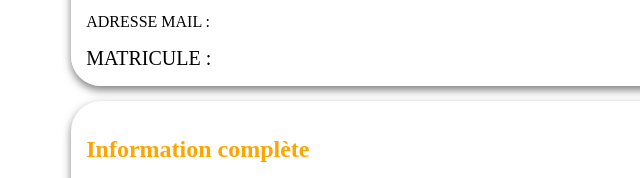
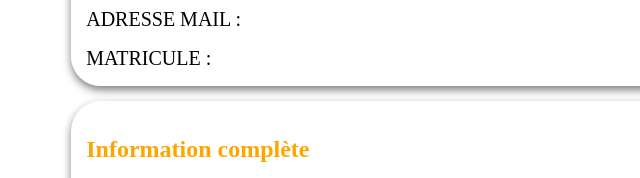
Before and after one commit to adamakonake/Tp_html_css_js_php, a plain HTML site: page detailClient.html in a window 1280 px wide. Shown: the part 365-543 px from the top of the page, 0-640 px from the left. Drawn offline with Linux system fonts and the light colour scheme; no server answers.

Commit message:
correction

```diff
--- a/detailClient.html
+++ b/detailClient.html
@@ -36,7 +36,7 @@
                 <div class="divGroupe">
                     <div class="infoGroupe">
                         <p><span class="tite">NOM COMPLET : </span><span id="titeName"></span></p>
-                        <p><span class*="tite">ADRESSE MAIL : </span><span id="titeAdresse"></span></p>
+                        <p><span class="tite">ADRESSE MAIL : </span><span id="titeAdresse"></span></p>
                         <p><span class="tite">MATRICULE : </span><span id="titeMatricule"></span></p>
                     </div>
                 </div>
```
